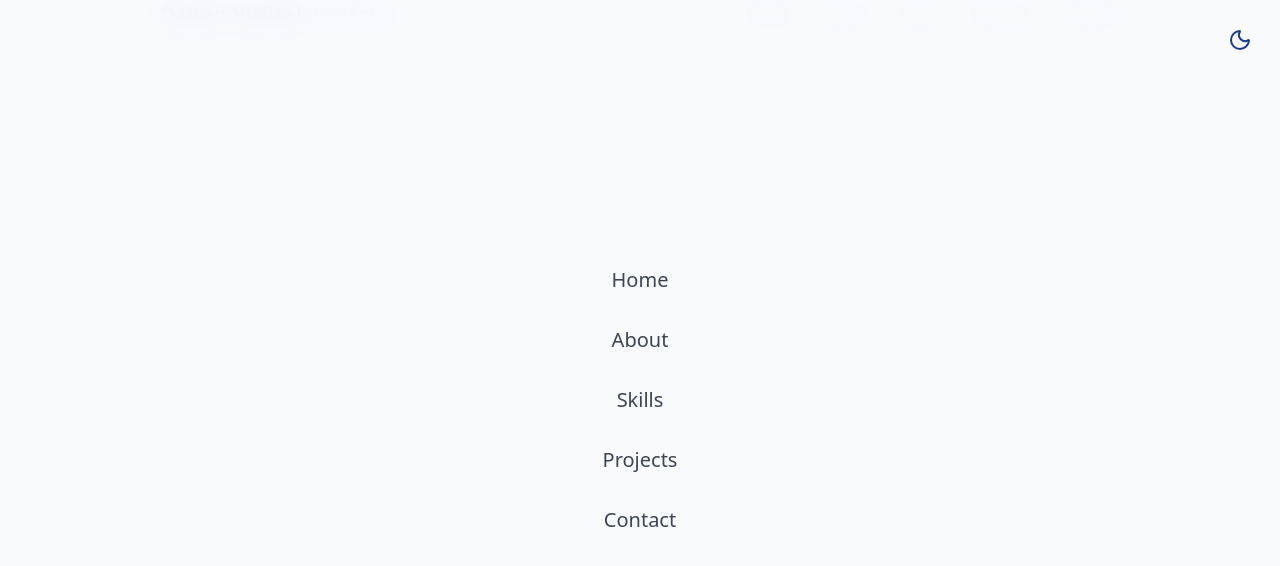
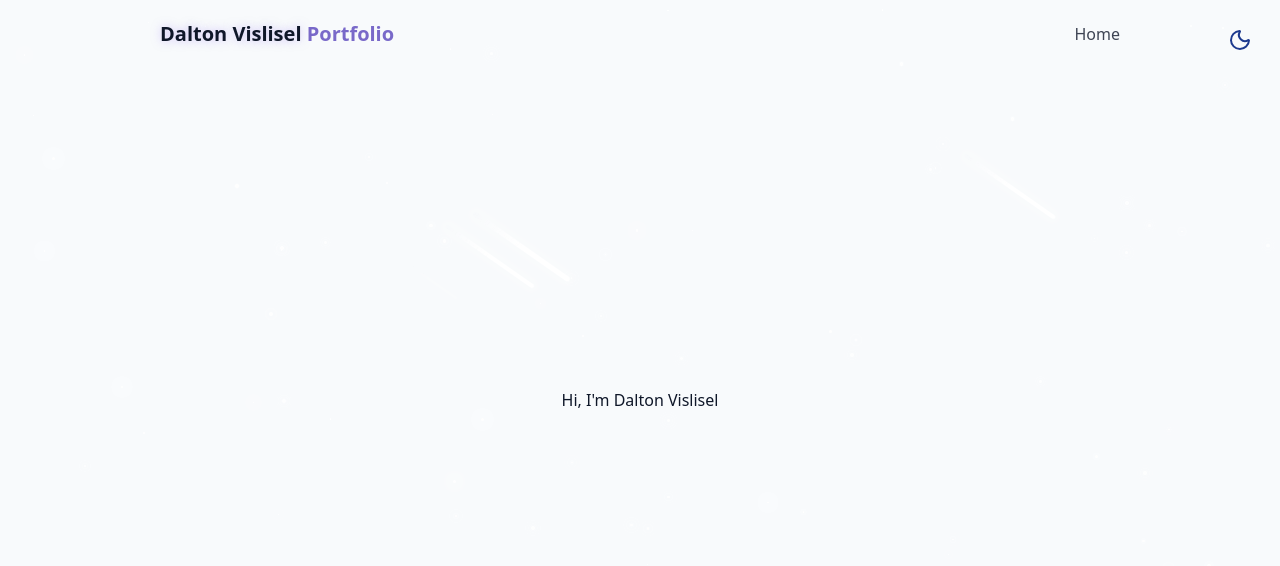
Before and after one commit to Dalton-V/Portfolio, a React (Vite) app: page / in a window 1280 px wide. Shown: the top 566 px of the page. Built offline with nearby package versions, Linux system fonts and the light colour scheme.

Commit message:
Fixed clsx inputs

```diff
--- /dev/null
+++ b/src/components/HeroSection.jsx
@@ -0,0 +1,13 @@
+export const HeroSection = () => {
+    return (<section id="hero" className="relative min-h-screen flex flex-col items-center justify-center px-4">
+        <div className="container max-w-4xl mx-auto text-center z-10">
+            <div className="space-y-6">
+                <h1>
+                    <span>Hi, I'm </span>
+                    <span>Dalton </span>
+                    <span>Vislisel</span>
+                </h1>
+            </div>
+        </div>
+    </section>);
+};
--- a/src/components/Navbar.jsx
+++ b/src/components/Navbar.jsx
@@ -4,10 +4,10 @@
 
 const navItems = [
     {name: "Home", href: "#hero"},
-    {name: "About", href: "#about"},
-    {name: "Skills", href: "#skills"},
-    {name: "Projects", href: "#projects"},
-    {name: "Contact", href: "#contact"},
+    // {name: "About", href: "#about"},
+    // {name: "Skills", href: "#skills"},
+    // {name: "Projects", href: "#projects"},
+    // {name: "Contact", href: "#contact"},
 ];
 
 export const Navbar = () => {
--- a/src/lib/utils.js
+++ b/src/lib/utils.js
@@ -1,6 +1,6 @@
 import { clsx } from "clsx"
 import { twMerge } from "tailwind-merge"
 
-export const cn = (inputs) => {
+export const cn = (...inputs) => {
     return twMerge(clsx(inputs));
 };
--- a/src/pages/Home.jsx
+++ b/src/pages/Home.jsx
@@ -1,6 +1,7 @@
 import { StarBackground } from "../components/StarBackground";
 import { ThemeToggle } from "../components/ThemeToggle";
 import { Navbar } from "../components/Navbar";
+import { HeroSection } from "../components/HeroSection";
 
 export const Home = () => {
     return <div className="min-h-dvh bg-background text-foreground overflow-x-hidden">
@@ -13,5 +14,8 @@
         {/* Navbar */}
         <Navbar />
         {/* Main Content */}
+        <main>
+            <HeroSection/>
+        </main>
     </div>
 };
```
